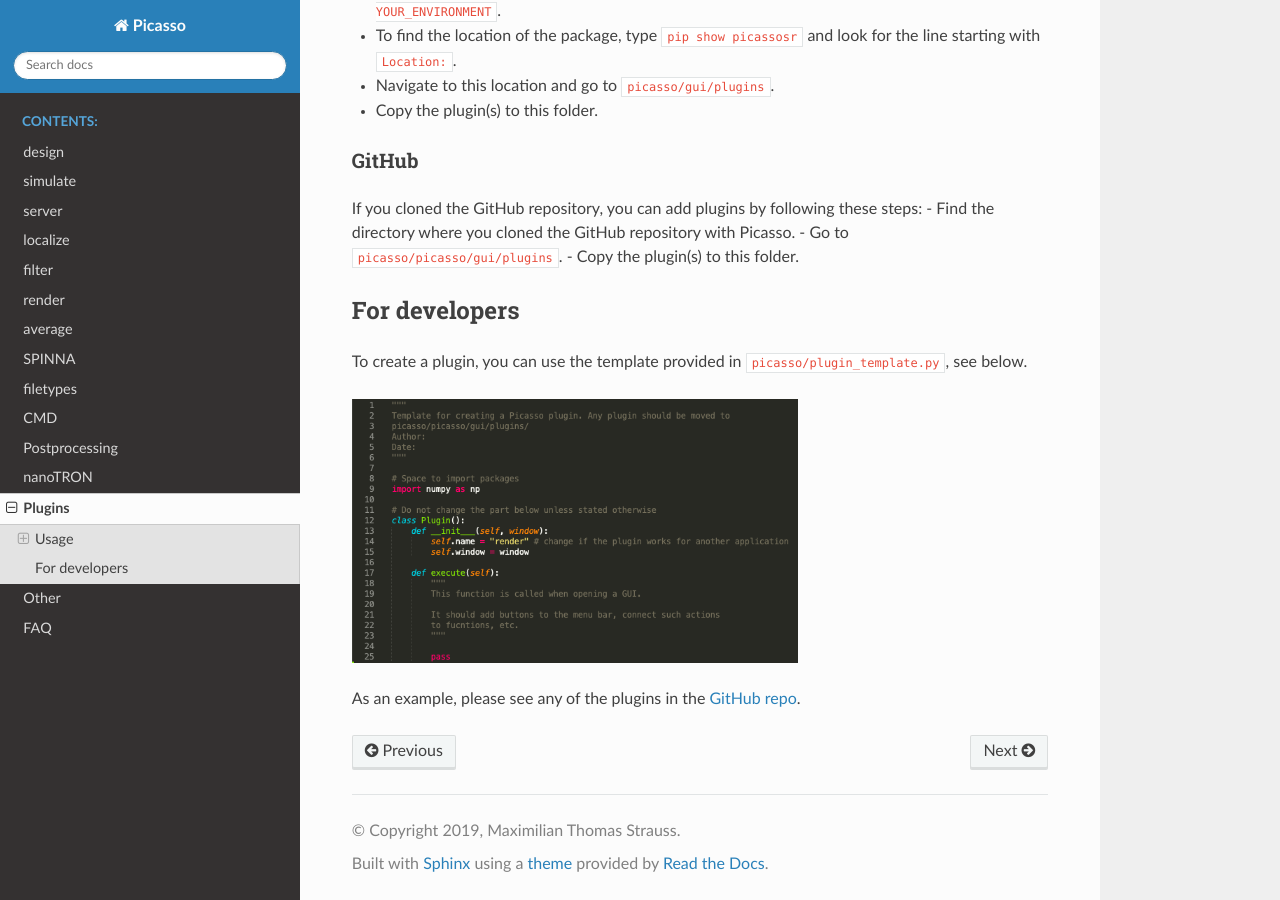
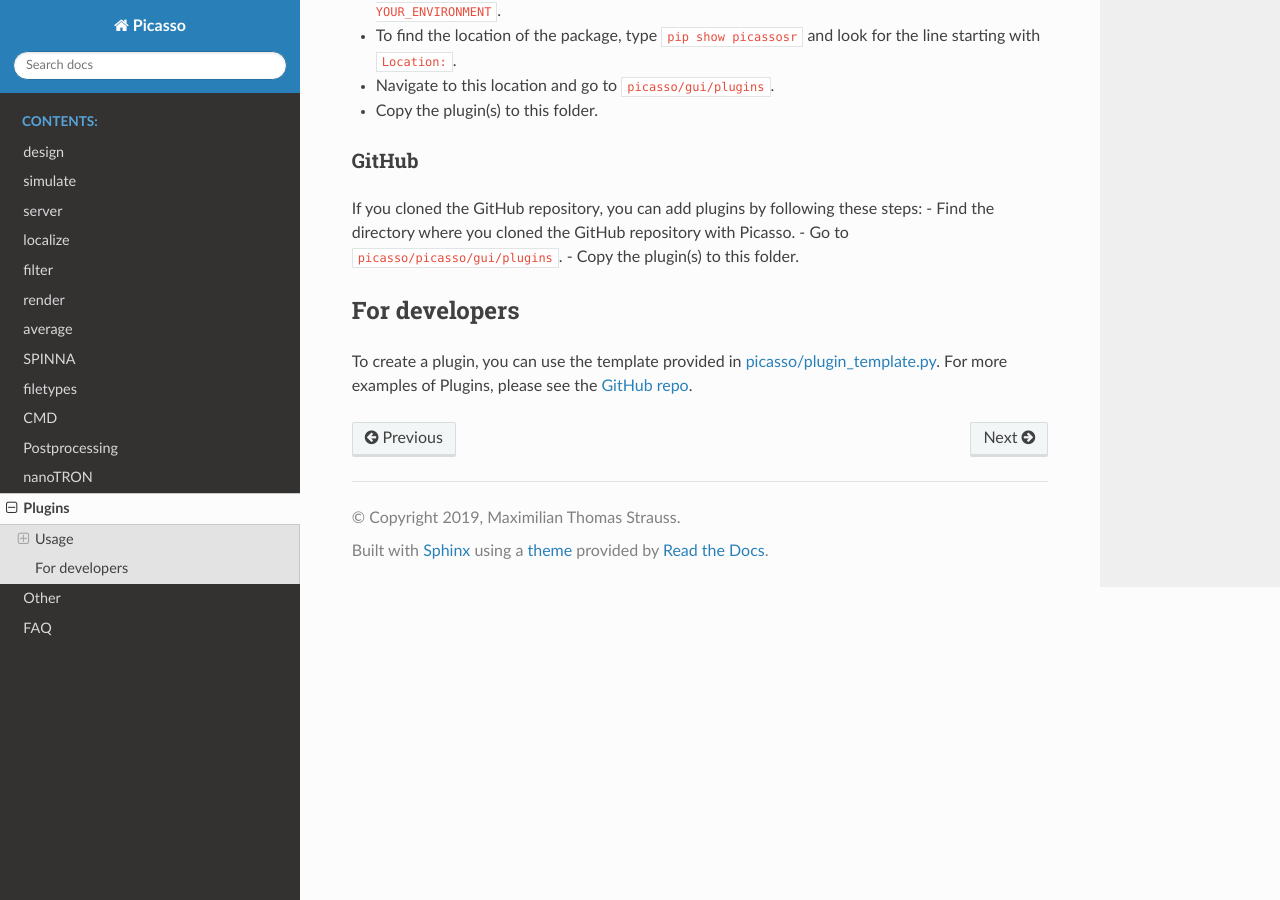
Before and after one commit to jungmannlab/picasso, a Sphinx documentation site: the page built from docs/plugins.rst, in a window 1280 px wide and 900 px high, scrolled down 805 px. Built offline with Sphinx 7.4.7 and the Read the Docs theme 3.1.0, drawn with Linux system fonts in a browser that asks for light colours.

Commit message:
update plugin docs

```diff
--- a/docs/plugins.rst
+++ b/docs/plugins.rst
@@ -36,10 +36,4 @@
 
 For developers
 --------------
-To create a plugin, you can use the template provided in ``picasso/plugin_template.py``, see below.
-
-.. image:: ../docs/plugins.png
-   :scale: 70 %
-   :alt: Plugins
-
-As an example, please see any of the plugins in the `GitHub repo <https://github.com/rafalkowalewski1/picasso_plugins>`_.
+To create a plugin, you can use the template provided in `picasso/plugin_template.py <https://github.com/jungmannlab/picasso/blob/master/plugin_template.py>`_. For more examples of Plugins, please see the `GitHub repo <https://github.com/rafalkowalewski1/picasso_plugins>`_.
```
Also changed, not shown: docs/plugins.png (deleted).
